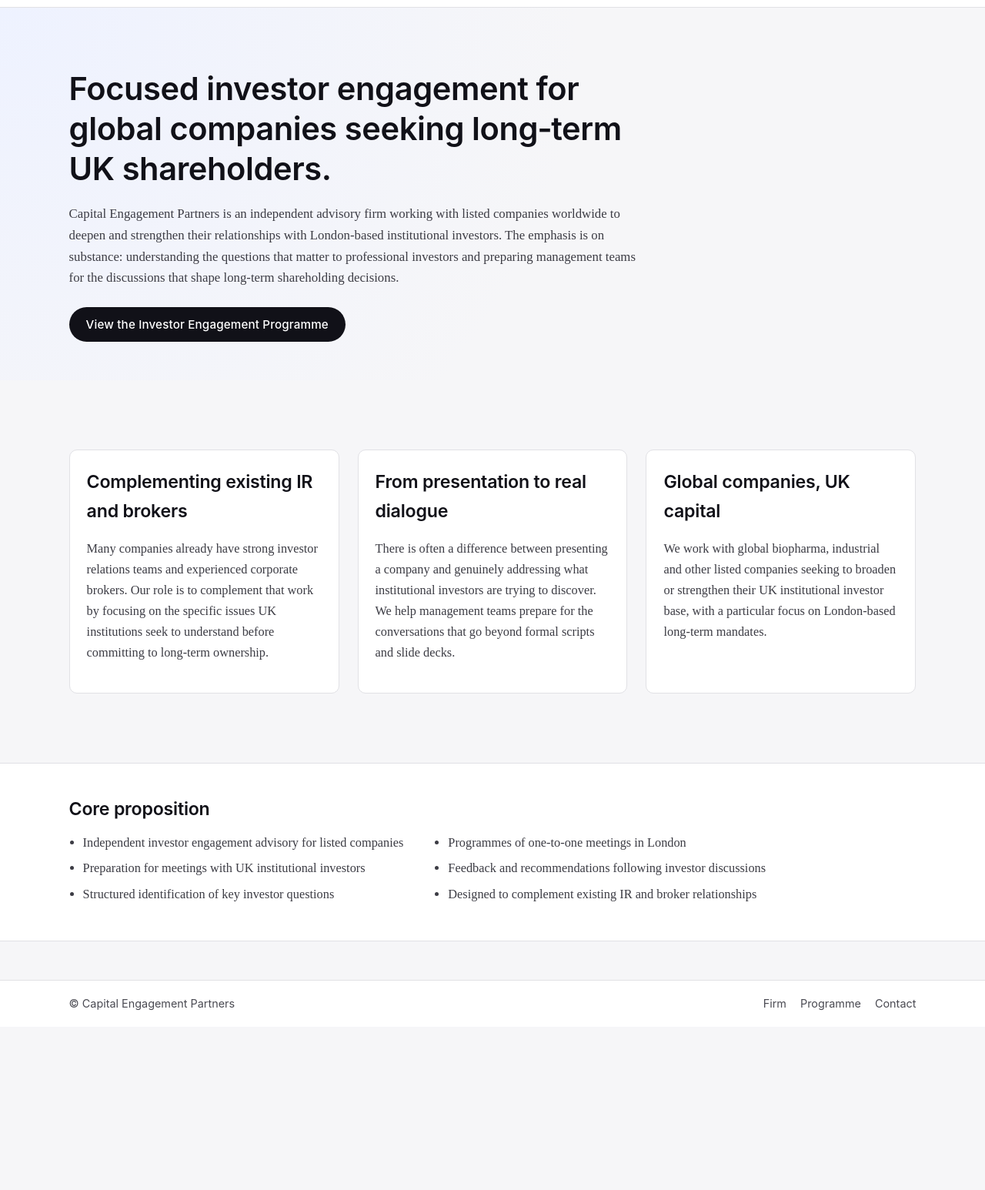
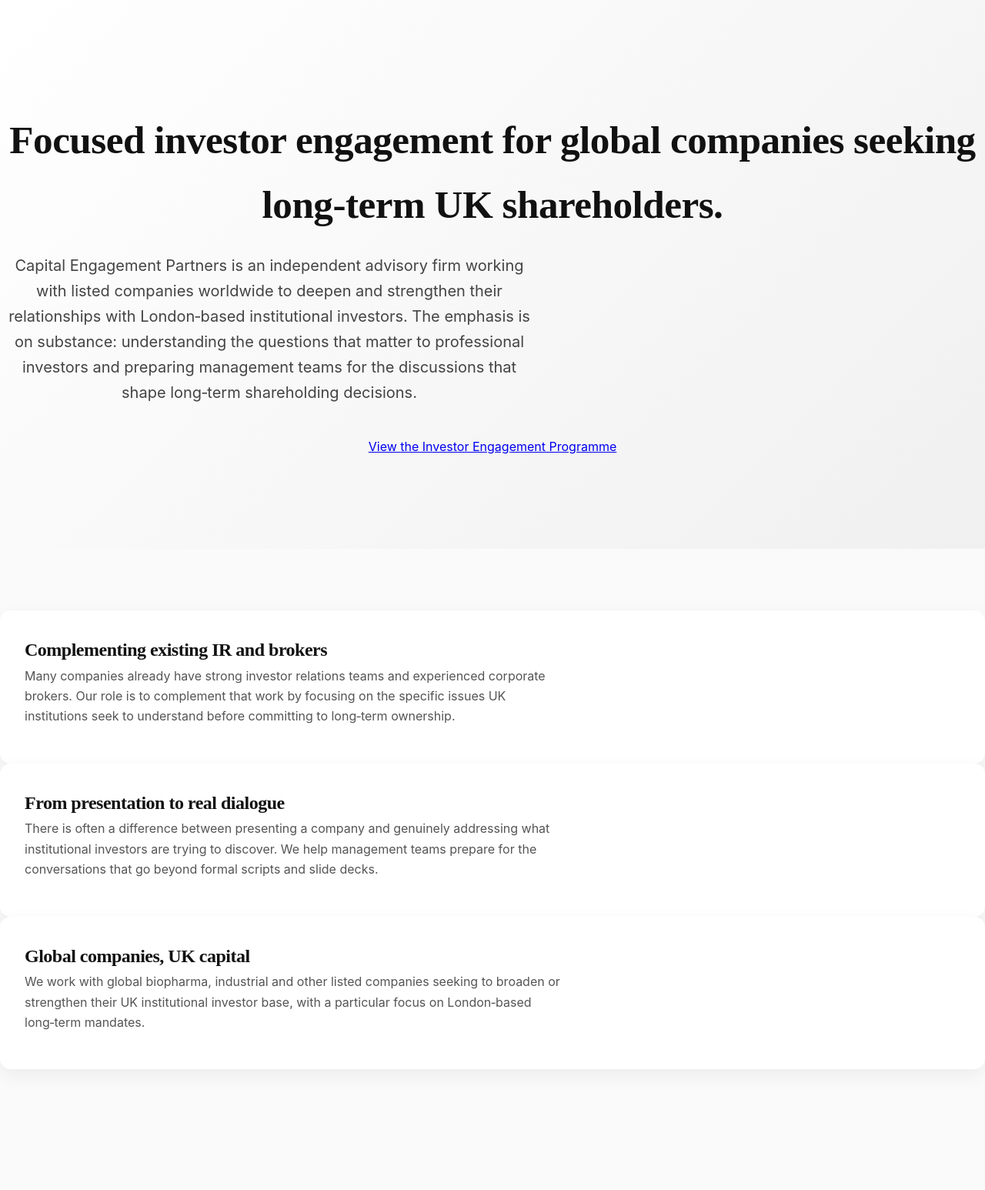
Before and after one commit to Capitalengagementpartners/Capitalengagementpartners, a plain HTML site: page index.html in a window 1280 px wide. Shown: the part 75-1621 px from the top of the page at 77% size. Before the commit the page ends 1409 px from the top, so only its background shows below. Drawn offline with Linux system fonts and the light colour scheme.

Commit message:
Refactor styles.css with new global styles and layout

```diff
--- a/styles.css
+++ b/styles.css
@@ -1,237 +1,205 @@
-/* Base */
+/* -------------------------------------------------------
+   GLOBAL RESET & BASE
+------------------------------------------------------- */
+
 * {
+  margin: 0;
+  padding: 0;
   box-sizing: border-box;
 }
 
-body {
-  margin: 0;
-  font-family: "Source Serif Pro", serif;
-  color: #222;
-  background-color: #f6f6f8;
-  line-height: 1.65;
+html {
+  scroll-behavior: smooth;
 }
 
-/* Headings */
-h1, h2, h3, h4 {
-  font-family: "Inter", sans-serif;
-  font-weight: 600;
-  letter-spacing: -0.01em;
-  color: #111118;
-  margin-top: 0;
+body {
+  font-family: 'Inter', sans-serif;
+  background: #fafafa;
+  color: #1a1a1a;
+  line-height: 1.65;
+  font-size: 16px;
 }
 
-h1 {
-  font-size: 2.6rem;
-  line-height: 1.25;
+/* Typography */
+h1, h2, h3, h4 {
+  font-family: 'Playfair Display', serif;
+  font-weight: 600;
+  letter-spacing: -0.5px;
+  color: #111;
 }
 
-h2 {
-  font-size: 1.45rem;
+p {
+  margin-bottom: 1rem;
+  max-width: 700px;
+}
+
+/* Spacing system */
+section {
+  padding: 80px 0;
+}
+
+.container {
+  width: 90%;
+  max-width: 1200px;
+  margin: auto;
+}
+
+/* -------------------------------------------------------
+   HERO SECTION
+------------------------------------------------------- */
+
+.hero {
+  background: linear-gradient(135deg, #ffffff 0%, #f0f0f0 100%);
+  padding: 140px 0 120px;
+  text-align: center;
+}
+
+.hero h1 {
+  font-size: 3.2rem;
+  margin-bottom: 20px;
+}
+
+.hero p {
+  font-size: 1.25rem;
+  color: #444;
+  margin-bottom: 40px;
+}
+
+.hero .cta-btn {
+  background: #111;
+  color: #fff;
+  padding: 16px 36px;
+  border-radius: 10px;
+  font-size: 1.1rem;
+  transition: background 0.25s ease, transform 0.25s ease;
+}
+
+.hero .cta-btn:hover {
+  background: #333;
+  transform: translateY(-3px);
+}
+
+/* -------------------------------------------------------
+   VALUE PILLARS / FEATURES
+------------------------------------------------------- */
+
+.features {
+  display: grid;
+  grid-template-columns: repeat(auto-fit, minmax(280px, 1fr));
+  gap: 40px;
+  margin-top: 40px;
+}
+
+.feature {
+  text-align: center;
+  padding: 30px;
+}
+
+.feature img {
+  width: 60px;
+  margin-bottom: 20px;
+}
+
+.feature h3 {
+  margin-bottom: 10px;
+}
+
+/* -------------------------------------------------------
+   CARDS (Case studies, services, etc.)
+------------------------------------------------------- */
+
+.card-grid {
+  display: grid;
+  grid-template-columns: repeat(auto-fit, minmax(320px, 1fr));
+  gap: 40px;
+  margin-top: 40px;
+}
+
+.card {
+  background: #fff;
+  border-radius: 14px;
+  padding: 32px;
+  box-shadow: 0 8px 24px rgba(0,0,0,0.06);
+  transition: transform 0.25s ease, box-shadow 0.25s ease;
+}
+
+.card:hover {
+  transform: translateY(-6px);
+  box-shadow: 0 12px 32px rgba(0,0,0,0.1);
+}
+
+.card h3 {
   margin-bottom: 12px;
 }
 
-h3 {
-  font-size: 1.2rem;
+.card p {
+  color: #555;
 }
 
-/* Paragraphs */
-p {
-  font-size: 1.05rem;
-  line-height: 1.65;
-  color: #3c3c44;
-  hanging-punctuation: first;
+/* -------------------------------------------------------
+   BUTTONS
+------------------------------------------------------- */
+
+button, .btn {
+  background: #111;
+  color: #fff;
+  padding: 14px 28px;
+  border-radius: 8px;
+  font-size: 1rem;
+  border: none;
+  cursor: pointer;
+  transition: background 0.25s ease, transform 0.25s ease;
 }
 
-/* Lists */
-li {
-  line-height: 1.55;
-  margin-bottom: 8px;
-  font-size: 1.02rem;
-  color: #3c3c44;
+button:hover, .btn:hover {
+  background: #333;
+  transform: translateY(-3px);
 }
 
-.bullet-list {
-  padding-left: 18px;
-  margin-top: 10px;
+/* -------------------------------------------------------
+   FOOTER
+------------------------------------------------------- */
+
+footer {
+  background: #111;
+  color: #eee;
+  padding: 60px 0;
+  margin-top: 80px;
 }
 
-/* Layout */
-.site-header,
-.site-footer {
-  display: flex;
-  justify-content: space-between;
-  align-items: center;
-  padding: 18px 7%;
-  background-color: #ffffff;
-  border-bottom: 1px solid #e1e1e5;
-  font-family: "Inter", sans-serif;
-}
-
-.site-footer {
-  border-top: 1px solid #e1e1e5;
-  border-bottom: none;
-  font-size: 0.9rem;
-  color: #4a4a52;
-}
-
-.logo img {
-  height: auto;
-  width: 180px;
-}
-
-/* Navigation */
-.nav a {
-  margin-left: 18px;
-  text-decoration: none;
-  color: #4a4a52;
-  font-size: 0.95rem;
-  font-family: "Inter", sans-serif;
-  font-weight: 500;
-  letter-spacing: 0.01em;
-}
-
-.nav a.active {
-  color: #111118;
-  font-weight: 600;
-}
-
-.nav a:hover {
-  color: #000000;
-}
-
-/* Hero */
-.hero {
-  padding: 80px 7% 50px;
-  background: radial-gradient(circle at top left, #eef2ff 0, #f6f6f8 55%);
-}
-
-.hero-content {
-  max-width: 760px;
-}
-
-.hero h1 {
-  margin-bottom: 18px;
-}
-
-.hero p {
-  margin-bottom: 24px;
-}
-
-/* Button */
-.btn-primary {
-  display: inline-block;
-  padding: 10px 22px;
-  border-radius: 999px;
-  background-color: #111118;
-  color: #ffffff;
-  text-decoration: none;
-  font-size: 0.95rem;
-  font-family: "Inter", sans-serif;
-  font-weight: 500;
-  letter-spacing: 0.01em;
-}
-
-.btn-primary:hover {
-  background-color: #2a2a32;
-}
-
-/* Sections */
-section {
-  margin-bottom: 50px;
-}
-
-.grid {
-  padding: 40px 7%;
-  display: grid;
-  grid-template-columns: repeat(auto-fit, minmax(260px, 1fr));
-  gap: 24px;
-}
-
-.card {
-  background-color: #ffffff;
-  border-radius: 10px;
-  padding: 22px;
-  border: 1px solid #e1e1e5;
-}
-
-.card p {
-  font-size: 1.02rem;
-}
-
-/* Highlight sections */
-.highlight {
-  padding: 40px 7%;
-  background-color: #ffffff;
-  border-top: 1px solid #e1e1e5;
-  border-bottom: 1px solid #e1e1e5;
-}
-
-.columns {
+footer .container {
   display: flex;
   flex-wrap: wrap;
   gap: 40px;
 }
 
-.columns ul {
-  margin: 0;
-  padding-left: 18px;
+footer h4 {
+  color: #fff;
+  margin-bottom: 16px;
 }
 
-/* Page layout */
-.page {
-  padding: 60px 7% 40px;
+footer a {
+  color: #ccc;
+  text-decoration: none;
+  display: block;
+  margin-bottom: 8px;
+  transition: color 0.2s ease;
 }
 
-.page-header {
-  max-width: 760px;
-  margin-bottom: 32px;
+footer a:hover {
+  color: #fff;
 }
 
-.page-header h1 {
-  margin-bottom: 12px;
+/* -------------------------------------------------------
+   ANIMATIONS
+------------------------------------------------------- */
+
+.fade-in {
+  opacity: 0;
+  animation: fadeIn 1s ease forwards;
 }
 
-.page-header p {
-  font-size: 1.05rem;
+@keyframes fadeIn {
+  from { opacity: 0; transform: translateY(10px); }
+  to { opacity: 1; transform: translateY(0); }
 }
-
-.two-column {
-  padding: 10px 0 30px;
-  display: grid;
-  grid-template-columns: minmax(0, 1.1fr) minmax(0, 1fr);
-  gap: 40px;
-}
-
-.two-column p {
-  font-size: 1.02rem;
-}
-
-/* Footer */
-.footer-links a {
-  margin-left: 14px;
-  text-decoration: none;
-  color: #4a4a52;
-  font-family: "Inter", sans-serif;
-}
-
-.footer-links a:hover {
-  color: #000000;
-}
-
-/* Responsive */
-@media (max-width: 800px) {
-  .site-header,
-  .site-footer {
-    flex-direction: column;
-    align-items: flex-start;
-    gap: 10px;
-  }
-
-  .hero {
-    padding: 60px 6% 40px;
-  }
-
-  .two-column {
-    grid-template-columns: 1fr;
-  }
-}
```
